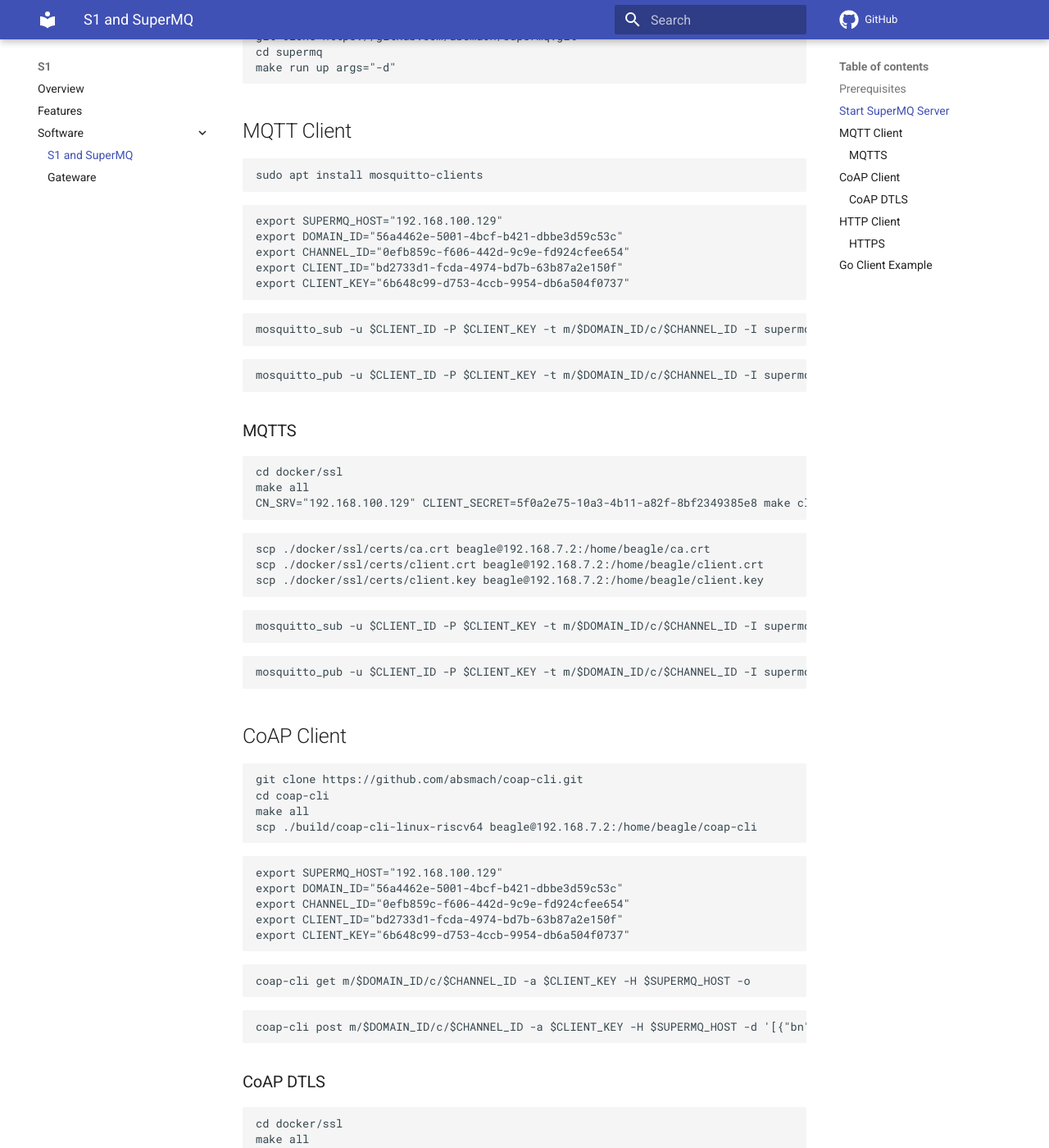
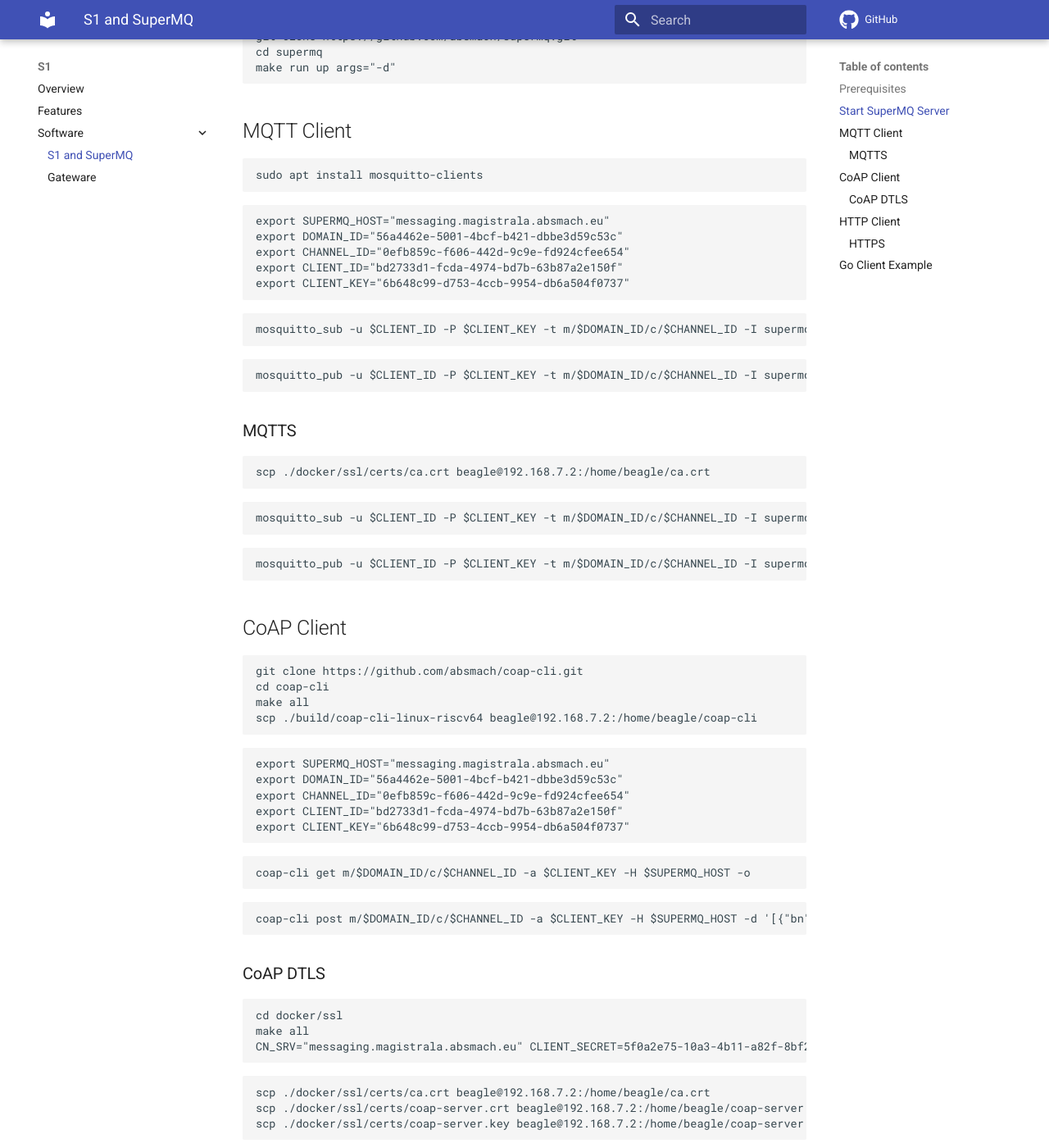
Before and after one commit to absmach/a1, an MkDocs documentation site: the page built from docs/supermq.md, in a window 1280 px wide and 1400 px high, scrolled down 422 px. Shown: the whole window at 82% size. Built offline with MkDocs 1.6.1 and Material for MkDocs 9.7.7, drawn with Linux system fonts in a browser that asks for light colours; comment, search, counter and statistics services are not loaded; some of the changed text lies outside the part shown.

Commit message:
supermq.md  update

````diff
--- a/docs/supermq.md
+++ b/docs/supermq.md
@@ -22,7 +22,7 @@
 ```
 
 ```bash
-export SUPERMQ_HOST="192.168.100.129"
+export SUPERMQ_HOST="messaging.magistrala.absmach.eu"
 export DOMAIN_ID="56a4462e-5001-4bcf-b421-dbbe3d59c53c"
 export CHANNEL_ID="0efb859c-f606-442d-9c9e-fd924cfee654"
 export CLIENT_ID="bd2733d1-fcda-4974-bd7b-63b87a2e150f"
@@ -40,23 +40,15 @@
 ### MQTTS
 
 ```bash
-cd docker/ssl
-make all
-CN_SRV="192.168.100.129" CLIENT_SECRET=5f0a2e75-10a3-4b11-a82f-8bf2349385e8 make client_cert
+scp ./docker/ssl/certs/ca.crt beagle@192.168.7.2:/home/beagle/ca.crt
 ```
 
 ```bash
-scp ./docker/ssl/certs/ca.crt beagle@192.168.7.2:/home/beagle/ca.crt
-scp ./docker/ssl/certs/client.crt beagle@192.168.7.2:/home/beagle/client.crt
-scp ./docker/ssl/certs/client.key beagle@192.168.7.2:/home/beagle/client.key
+mosquitto_sub -u $CLIENT_ID -P $CLIENT_KEY -t m/$DOMAIN_ID/c/$CHANNEL_ID -I supermq -h $SUPERMQ_HOST --cafile ca.crt -p 8883
 ```
 
 ```bash
-mosquitto_sub -u $CLIENT_ID -P $CLIENT_KEY -t m/$DOMAIN_ID/c/$CHANNEL_ID -I supermq -h $SUPERMQ_HOST --cafile ca.crt --cert client.crt --key client.key -p 8883
-```
-
-```bash
-mosquitto_pub -u $CLIENT_ID -P $CLIENT_KEY -t m/$DOMAIN_ID/c/$CHANNEL_ID -I supermq -h $SUPERMQ_HOST --cafile ca.crt --cert client.crt --key client.key -p 8883 -m '[{"bn":"mqtt-device:","bu":"A","bver":5,"n":"voltage","u":"V","v":120.1}, {"n":"current","t":-2,"v":1.2}, {"n":"current","t":-1,"v":1.3}]'
+mosquitto_pub -u $CLIENT_ID -P $CLIENT_KEY -t m/$DOMAIN_ID/c/$CHANNEL_ID -I supermq -h $SUPERMQ_HOST --cafile ca.crt -p 8883 -m '[{"bn":"mqtt-device:","bu":"A","bver":5,"n":"voltage","u":"V","v":120.1}, {"n":"current","t":-2,"v":1.2}, {"n":"current","t":-1,"v":1.3}]'
 ```
 
 ## CoAP Client
@@ -69,7 +61,7 @@
 ```
 
 ```bash
-export SUPERMQ_HOST="192.168.100.129"
+export SUPERMQ_HOST="messaging.magistrala.absmach.eu"
 export DOMAIN_ID="56a4462e-5001-4bcf-b421-dbbe3d59c53c"
 export CHANNEL_ID="0efb859c-f606-442d-9c9e-fd924cfee654"
 export CLIENT_ID="bd2733d1-fcda-4974-bd7b-63b87a2e150f"
@@ -89,7 +81,7 @@
 ```bash
 cd docker/ssl
 make all
-CN_SRV="192.168.100.129" CLIENT_SECRET=5f0a2e75-10a3-4b11-a82f-8bf2349385e8 make client_cert
+CN_SRV="messaging.magistrala.absmach.eu" CLIENT_SECRET=5f0a2e75-10a3-4b11-a82f-8bf2349385e8 make client_cert
 ```
 
 ```bash
@@ -109,7 +101,7 @@
 ## HTTP Client
 
 ```bash
-export SUPERMQ_HOST="192.168.100.129"
+export SUPERMQ_HOST="messaging.magistrala.absmach.eu"
 export DOMAIN_ID="56a4462e-5001-4bcf-b421-dbbe3d59c53c"
 export CHANNEL_ID="0efb859c-f606-442d-9c9e-fd924cfee654"
 export CLIENT_ID="bd2733d1-fcda-4974-bd7b-63b87a2e150f"
````
